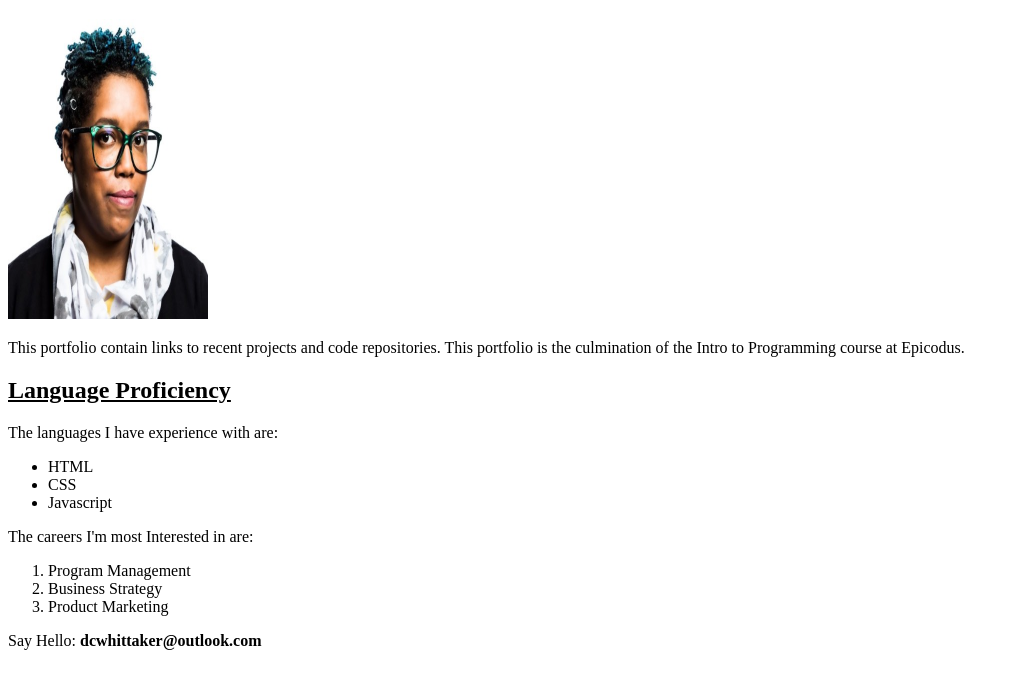
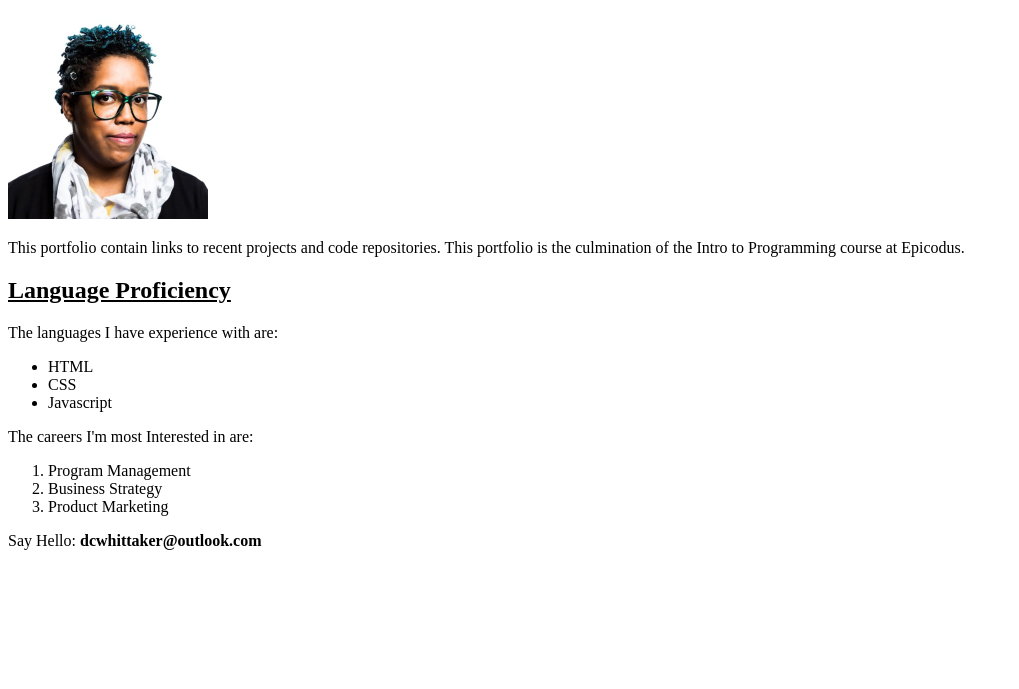
Before and after one commit to hellophoto/Portfolio, a plain HTML site: page index.html in a window 1280 px wide. Shown: the part 61-750 px from the top of the page, without its empty margins (0-1019 px from the left). Drawn offline with Linux system fonts and the light colour scheme.

Commit message:
changes dimensions of image

```diff
--- a/index.html
+++ b/index.html
@@ -8,7 +8,7 @@
   </head>
   <body>
     <h1>Hello! Welcome to my Portfolio.</h1>
-    <img src ="Images/Dominique.jpeg" alt="Dominique Headshot" width="200" height="300" float="center" />
+    <img src ="Images/Dominique.jpeg" alt="Dominique Headshot" width="200" height="200" float="center" />
     <p>This portfolio contain links to recent projects and code repositories. This portfolio is the culmination of the Intro to Programming course at Epicodus.</p>
     <h2><ins>Language Proficiency</ins></h2>
     <p>The languages I have experience with are:</p>
@@ -17,6 +17,7 @@
       <li>CSS</li>
       <li>Javascript</li>
     </ul>
+    </p>
     <p>The careers I'm most Interested in are:
       <ol>
         <li>Program Management</li>
```
